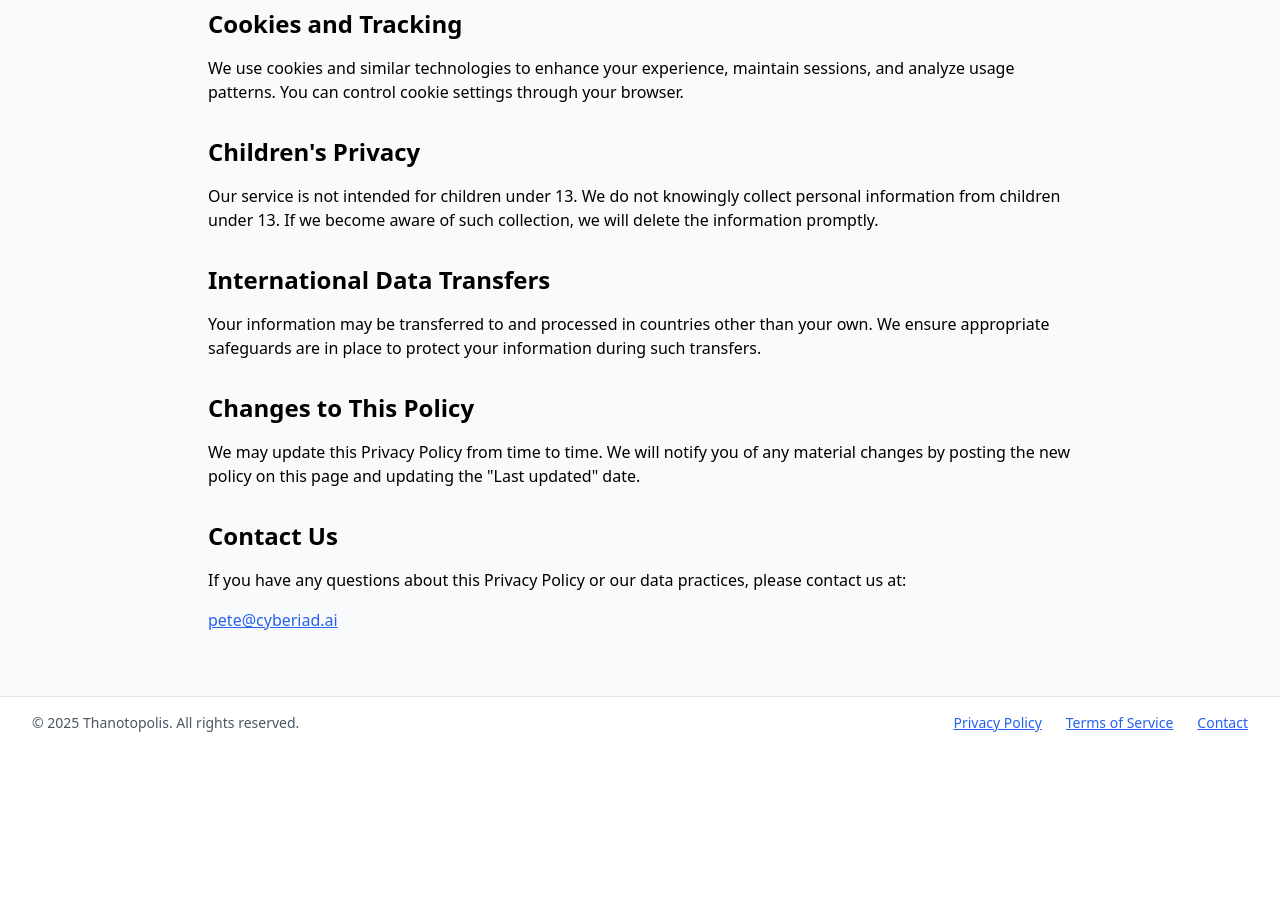
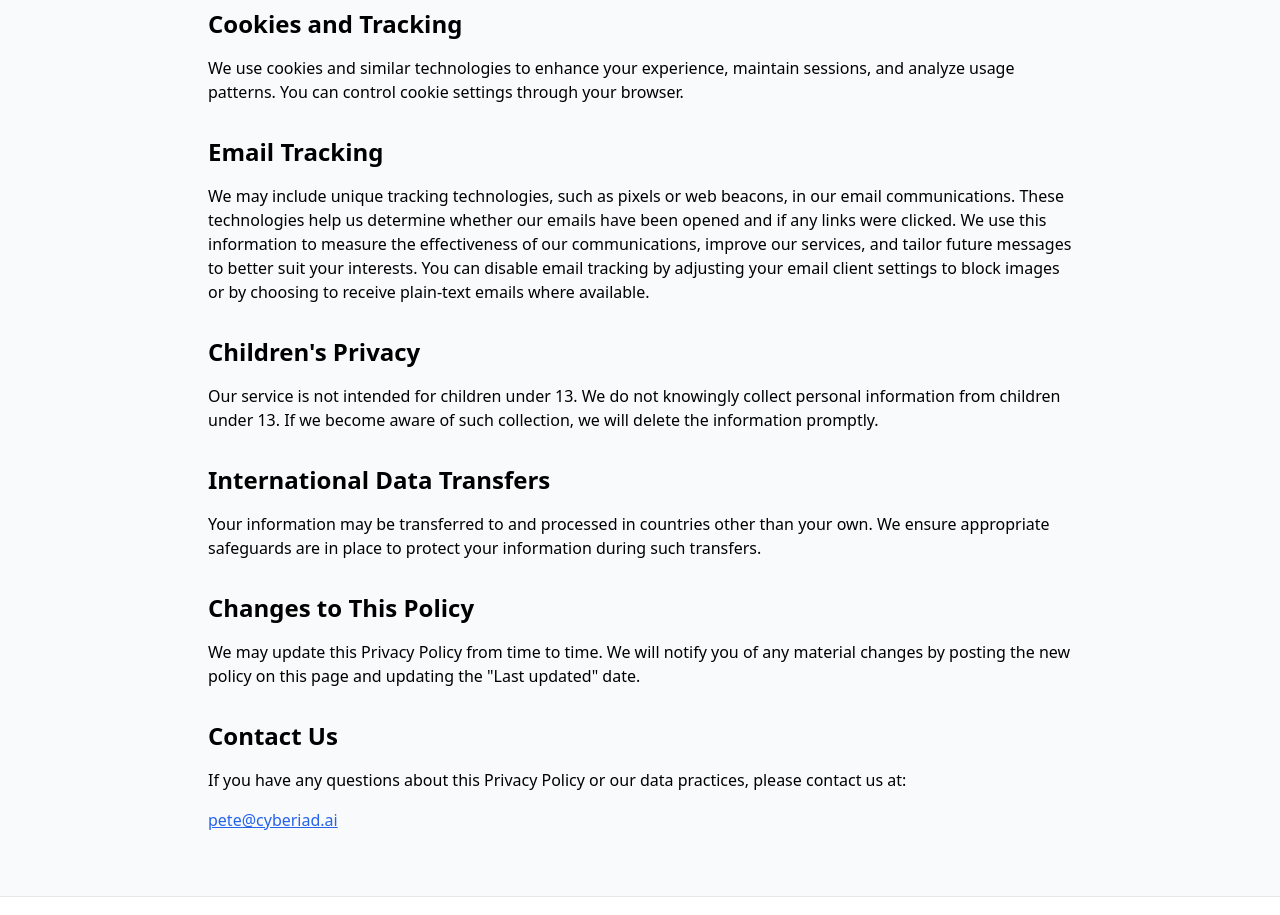
Before and after one commit to techwiz42/thanotopolis, a Next.js app in the folder frontend/: page /privacy in a window 1280 px wide. Shown: the part 2000-2915 px from the top of the page. Before the commit the page ends 2749 px from the top, so only its background shows below. Built offline with nearby package versions, Linux system fonts and the light colour scheme.

Commit message:
added 'tracking pixel' to privacy policy, opened view calls to ordinary users

```diff
--- a/frontend/src/app/privacy/page.tsx
+++ b/frontend/src/app/privacy/page.tsx
@@ -120,6 +120,18 @@ export default function PrivacyPolicy() {
           </section>
 
           <section className="mb-8">
+            <h2 className="text-2xl font-semibold mb-4">Email Tracking</h2>
+            <p className="mb-4">
+              We may include unique tracking technologies, such as pixels or web beacons, in our email
+              communications. These technologies help us determine whether our emails have been opened
+              and if any links were clicked. We use this information to measure the effectiveness of
+              our communications, improve our services, and tailor future messages to better suit your
+              interests. You can disable email tracking by adjusting your email client settings to
+              block images or by choosing to receive plain-text emails where available.
+            </p>
+          </section>
+
+          <section className="mb-8">
             <h2 className="text-2xl font-semibold mb-4">Children's Privacy</h2>
             <p className="mb-4">
               Our service is not intended for children under 13. We do not knowingly collect
```
Also changed, not shown: 1 other file (tests, documents, lock files or other folders).
